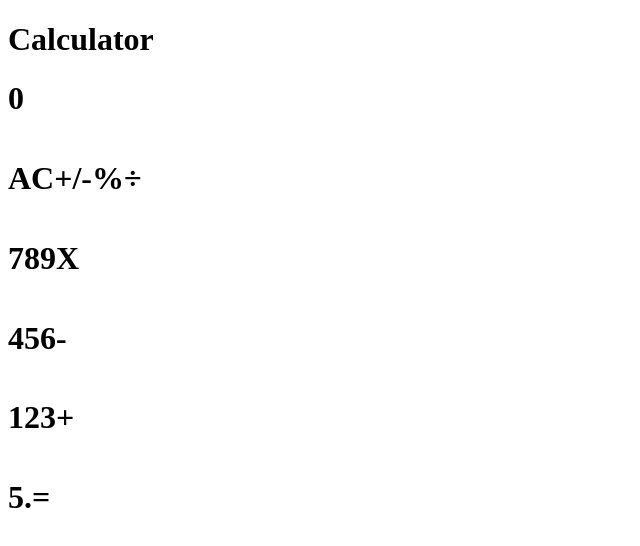
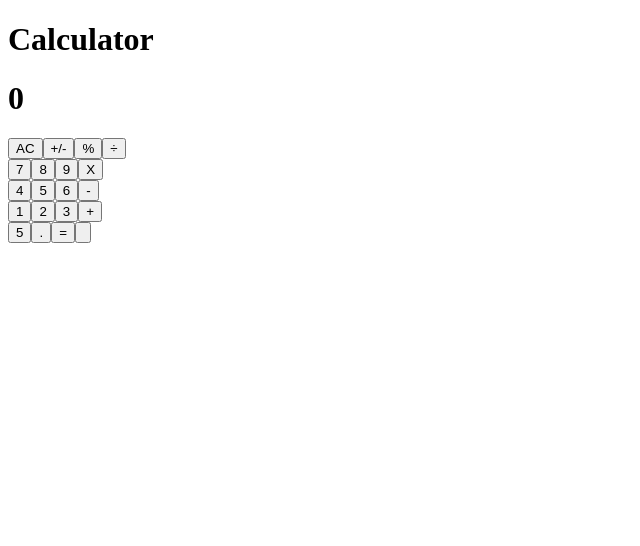
Before and after one commit to Abdoulaye-Thespy/Calculator-React, a React (Create React App) app: page / in a window 1280 px wide. Shown: the top 546 px of the page, without its empty margins (0-640 px from the left). Built offline with nearby package versions, Linux system fonts and the light colour scheme.

Commit message:
added buttons to the Button component

```diff
--- a/src/components/App.js
+++ b/src/components/App.js
@@ -34,7 +34,7 @@ class App extends React.Component {
 
         <>
           <Display total={result.toString()} />
-          <ButtonPanel />
+          <ButtonPanel clickHandler={this.handleClick} />
         </>
       </div>
     );
--- a/src/components/Button.js
+++ b/src/components/Button.js
@@ -2,11 +2,9 @@ import React from 'react';
 import PropTypes from 'prop-types';
 
 const Button = ({ name }) => (
-  <div>
-    <h1>
-      {name}
-    </h1>
-  </div>
+  <button type="button">
+    {name}
+  </button>
 
 );
 
--- a/src/components/ButtonPanel.js
+++ b/src/components/ButtonPanel.js
@@ -6,37 +6,37 @@ import './ButtonPanel.css';
 
 import Button from './Button';
 
-const ButtonPanel = () => (
+const ButtonPanel = clickHandler => (
   <>
     <div className="line1">
-      <Button name="AC" />
-      <Button name="+/-" />
-      <Button name="%" />
-      <Button name="÷" />
+      <Button name="AC" clickHandle={clickHandler} />
+      <Button name="+/-" clickHandle={clickHandler} />
+      <Button name="%" clickHandle={clickHandler} />
+      <Button name="÷" clickHandle={clickHandler} />
     </div>
     <div className="line1">
-      <Button name="7" />
-      <Button name="8" />
-      <Button name="9" />
-      <Button name="X" />
+      <Button name="7" clickHandler={clickHandler} />
+      <Button name="8" clickHandle={clickHandler} />
+      <Button name="9" clickHandle={clickHandler} />
+      <Button name="X" clickHandle={clickHandler} />
     </div>
     <div className="line1">
-      <Button name="4" />
-      <Button name="5" />
-      <Button name="6" />
-      <Button name="-" />
+      <Button name="4" clickHandle={clickHandler} />
+      <Button name="5" clickHandle={clickHandler} />
+      <Button name="6" clickHandle={clickHandler} />
+      <Button name="-" clickHandle={clickHandler} />
     </div>
     <div className="line1">
-      <Button name="1" />
-      <Button name="2" />
-      <Button name="3" />
-      <Button name="+" />
+      <Button name="1" clickHandle={clickHandler} />
+      <Button name="2" clickHandle={clickHandler} />
+      <Button name="3" clickHandle={clickHandler} />
+      <Button name="+" clickHandle={clickHandler} />
     </div>
     <div className="line1">
-      <Button name="5" />
-      <Button name="." />
-      <Button name="=" />
-      <Button name="" />
+      <Button name="5" clickHandle={clickHandler} />
+      <Button name="." clickHandle={clickHandler} />
+      <Button name="=" clickHandle={clickHandler} />
+      <Button name="" clickHandle={clickHandler} />
     </div>
   </>
 );
```
